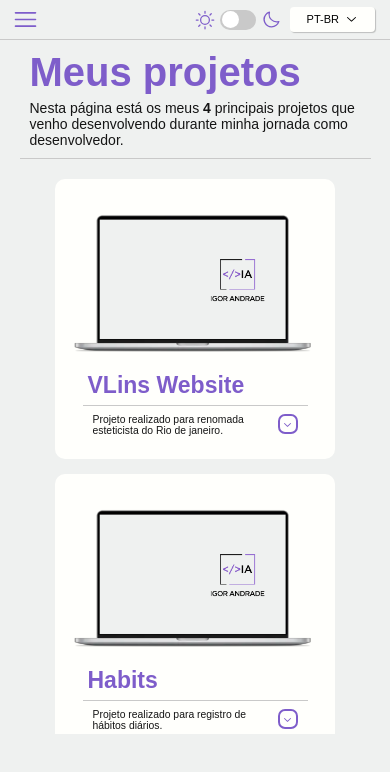
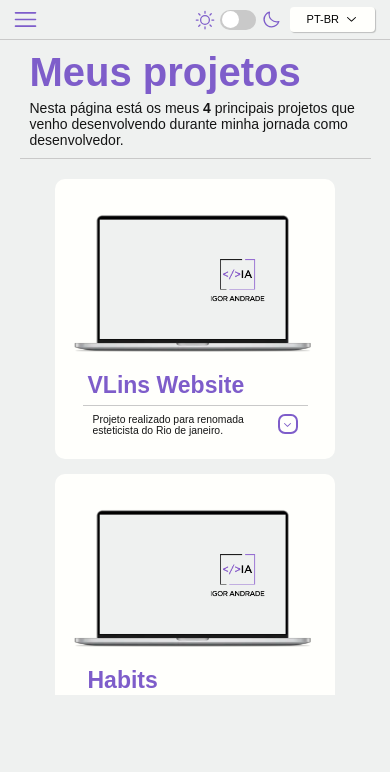
Before and after one commit to rogiandrade/Portfolio, a React (Vite) app in the folder web/: page /projects in a window 390 px wide. Shown: the top 772 px of the page. Built offline with nearby package versions, Linux system fonts and the light colour scheme.

Commit message:
update projects responsiveness

```diff
--- a/web/src/styles/screen styles/projects.css
+++ b/web/src/styles/screen styles/projects.css
@@ -194,7 +194,7 @@
     .projectsContent {
         gap: 15px;
         width: 100%;
-        height: 70%;
+        height: 65%;
     }
 
     .projectsContentCard {
```
